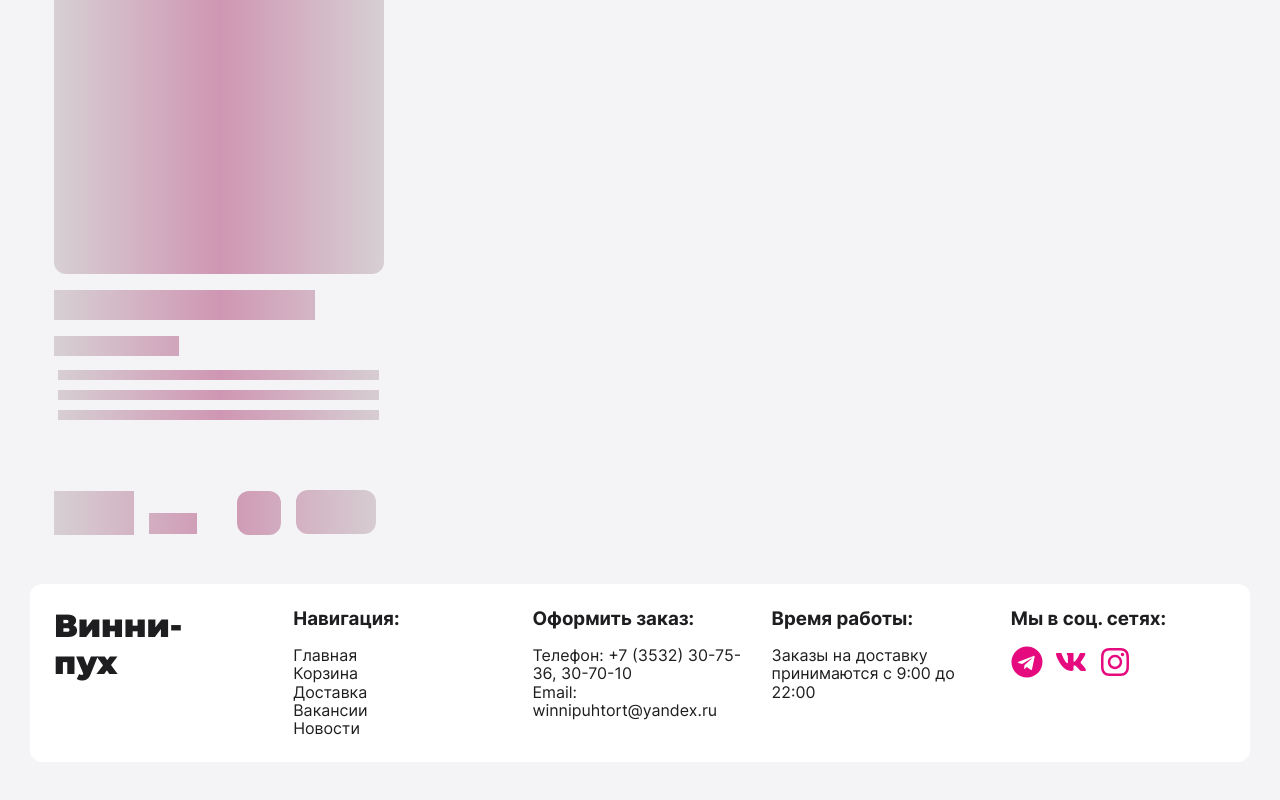
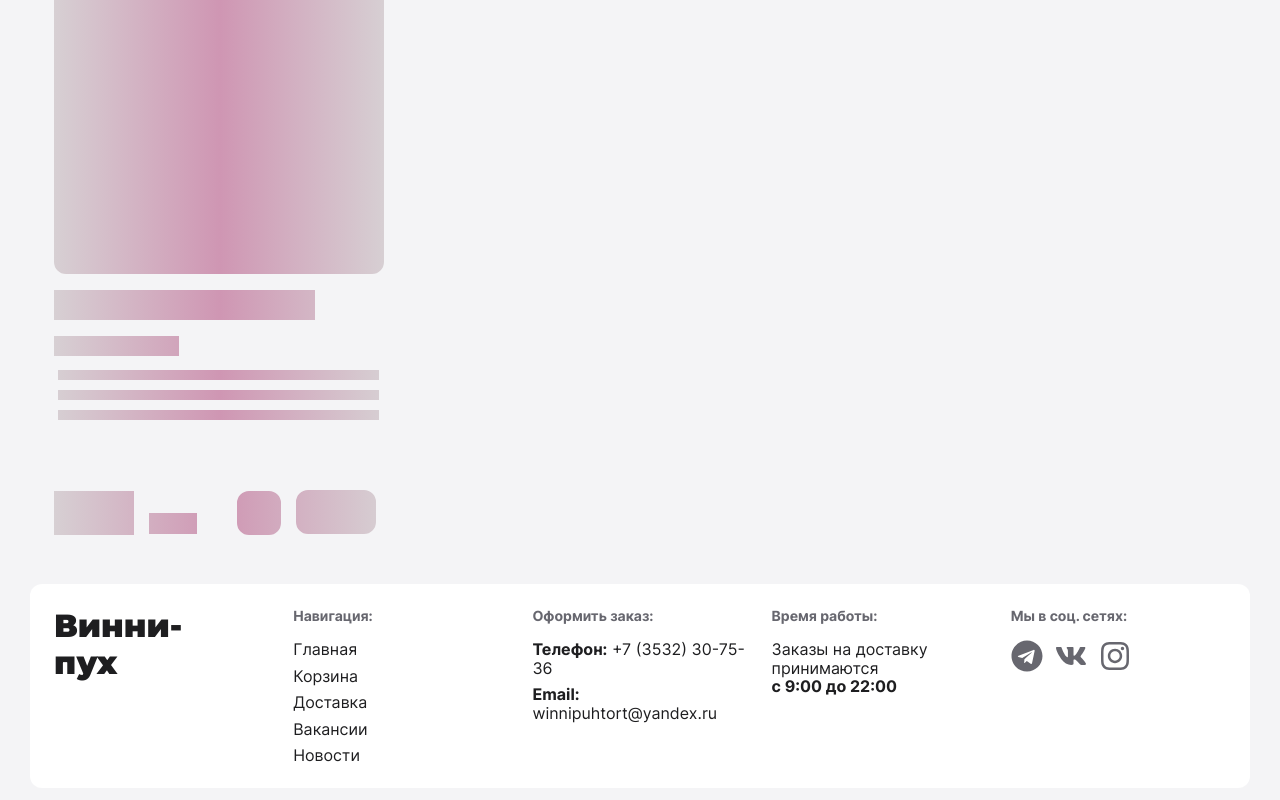
Before and after one commit to DStarky/vinnie, a React (Create React App) app: page / in a window 1280 px wide. Shown: the part 1377-2177 px from the top of the page. Built offline with nearby package versions, Linux system fonts and the light colour scheme; no server answers.

Commit message:
footer done

```diff
--- a/src/components/Footer/Footer.jsx
+++ b/src/components/Footer/Footer.jsx
@@ -35,17 +35,20 @@ const Footer = () => {
       <div className={styles.Checkout}>
         <h3>Оформить заказ:</h3>
         <p>
-          Телефон: <a href='tel:+73532307536'>+7 (3532) 30-75-36</a>,{' '}
-          <a href='tel:+73532307010'>30-70-10</a>
+          <strong>Телефон:</strong>{' '}
+          <a href='tel:+73532307536'>+7 (3532) 30-75-36</a>
         </p>
         <p>
-          Email:{' '}
+          <strong>Email: </strong>
           <a href='mailto:winnipuhtort@yandex.ru'>winnipuhtort@yandex.ru</a>
         </p>
       </div>
       <div className={styles.Worktime}>
         <h3>Время работы:</h3>
-        <p>Заказы на доставку принимаются с 9:00 до 22:00</p>
+        <p>
+          Заказы на доставку принимаются
+          <br /> <strong>с 9:00 до 22:00</strong>
+        </p>
       </div>
       <div className={styles.Social}>
         <h3>Мы в соц. сетях:</h3>
--- a/src/components/Footer/Footer.module.scss
+++ b/src/components/Footer/Footer.module.scss
@@ -8,6 +8,10 @@
   display: flex;
   align-items: flex-start;
   gap: 2.4rem;
+
+  @media screen and (max-width: 1000px) {
+    flex-direction: column;
+  }
 }
 
 .Footer div {
@@ -16,6 +20,8 @@
 
 .Footer h3 {
   margin-bottom: 1.6rem;
+  font-size: 1.4rem;
+  color: $color-font-gray;
 }
 
 
@@ -40,9 +46,20 @@
   /* Убираем маркеры у пунктов списка */
 }
 
+.Footer a {
+  transition: color .2s ease;
+
+  @media (any-hover: hover) {
+    &:hover {
+      color: $color-main;
+    }
+  }
+
+}
+
 /* Стиль для иконок внутри .SocialIcons */
 .SocialIcons a {
-  color: $color-main;
+  color: $color-font-gray;
   /* Изменяем цвет иконок */
   margin-right: 1.2rem;
   /* Добавляем расстояние между иконками */
@@ -57,3 +74,11 @@
   margin: 0;
   /* Убираем внешний отступ у списка */
 }
+
+.Footer li:not(:last-child) {
+  margin-bottom: .8rem;
+}
+
+.Footer p:not(:last-child) {
+  margin-bottom: .8rem;
+}
```
